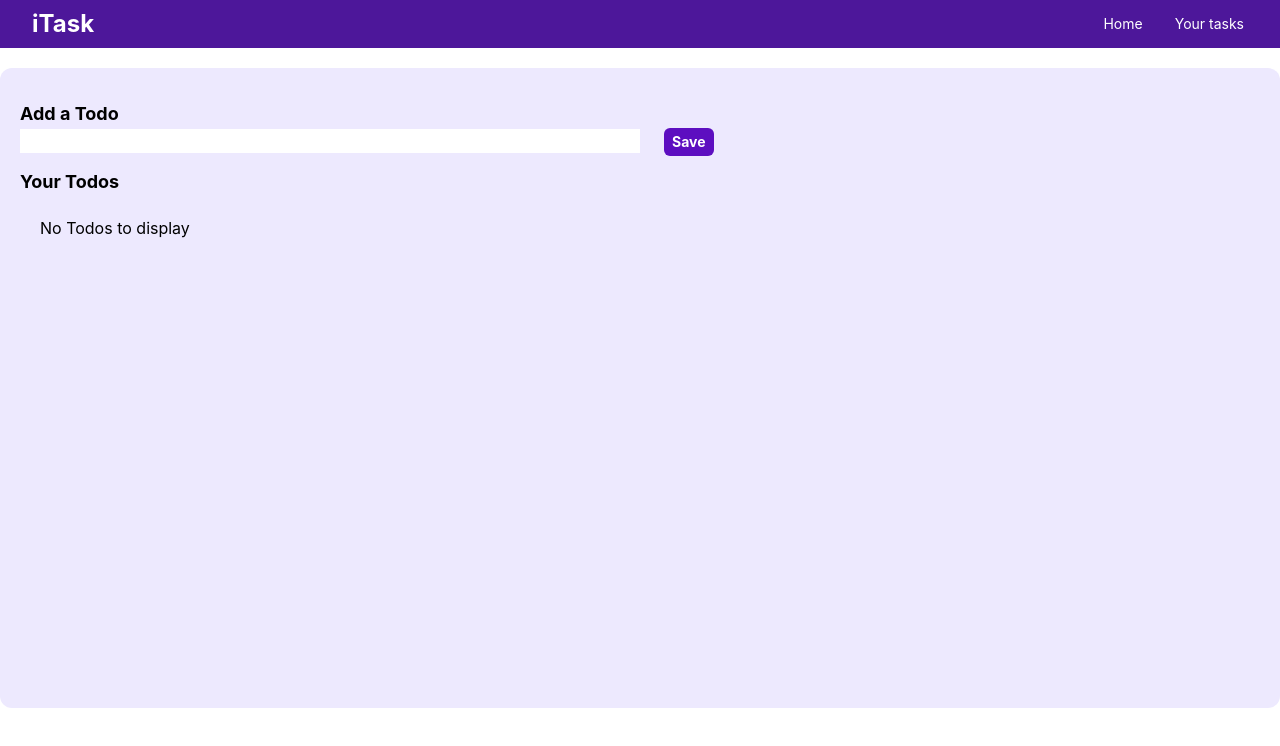
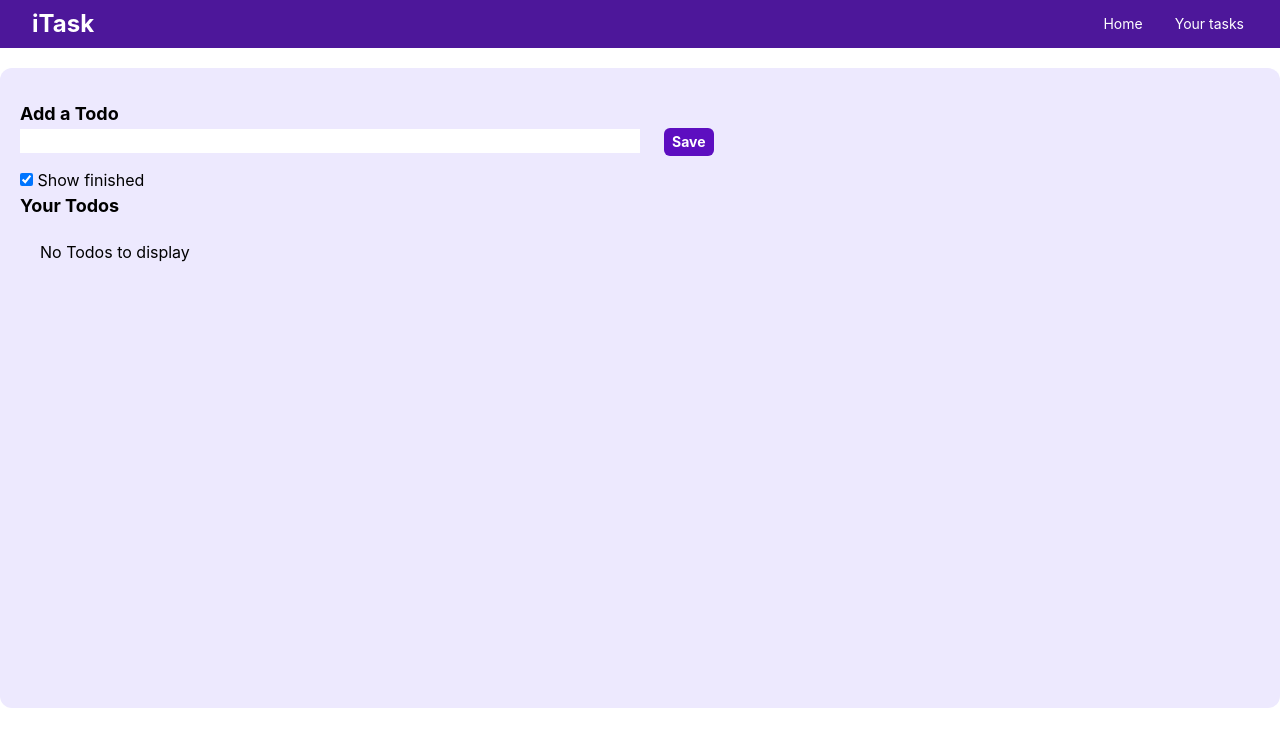
Before and after one commit to samscripts106/task-manager, a React (Vite) app: page / in a window 1280 px wide. Shown: the top 746 px of the page. Built offline with nearby package versions, Linux system fonts and the light colour scheme.

Commit message:
Add show finished functionality

```diff
--- a/src/App.jsx
+++ b/src/App.jsx
@@ -9,6 +9,11 @@ import Navbar from './components/Navbar'
 function App() {
   const [todo, setTodo] = useState("") //Current todo in the input
   const [todos, setTodos] = useState([]) //Array containing all todos
+  const [showFinished, setshowFinished] = useState(true)
+
+  const toggleFinished = (e) => {
+    setshowFinished (!showFinished)
+  }
 
   //Load the todos on first mount
   useEffect(() => {
@@ -88,15 +93,17 @@ function App() {
         <div className="addTodo my-3">
           <h2 className="text-lg font-bold">Add a Todo</h2>
           <input onChange={handleChange} value={todo} type="text" className='bg-white w-1/2'/>
-          <button onClick={handleAdd} className="bg-violet-800 hover:bg-violet-950 p-2 py-1 text-sm font-bold text-white rounded-md mx-6">Save</button>
+          <button onClick={handleAdd} disabled={todo.length<=3} className="bg-violet-800 hover:bg-violet-950 p-2 py-1 text-sm font-bold text-white rounded-md mx-6">Save</button>
         </div>
+        <input onChange={toggleFinished} type="checkbox" checked={showFinished} /> Show finished
         <h2 className='text-lg font-bold'>Your Todos</h2>
         <div className="todos">
           {todos.length === 0  && <div className='m-5'>No Todos to display</div>}
 
           {todos.map(item=>{
-            return <div key={item.id} className="todo flex w-1/2 justify-between my-3">
-              <input name={item.id} onChange={handleCheckbox} type="checkbox" value={item.isCompleted} id="" />
+
+            return (showFinished || !item.isCompleted) && <div key={item.id} className="todo flex w-1/2 justify-between my-3">
+              <input name={item.id} onChange={handleCheckbox} type="checkbox" checked={item.isCompleted} id="" />
               <div className={item.isCompleted?"line-through":""}>{item.todo}</div>
               <div className="buttons flex h-full">
                 <button onClick={(e)=>handleEdit(e, item.id)} className='bg-violet-800 hover:bg-violet-950 p-2 py-1 text-sm font-bold text-white rounded-md mx-1'>
```
